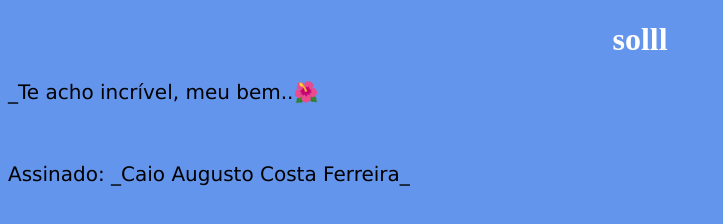
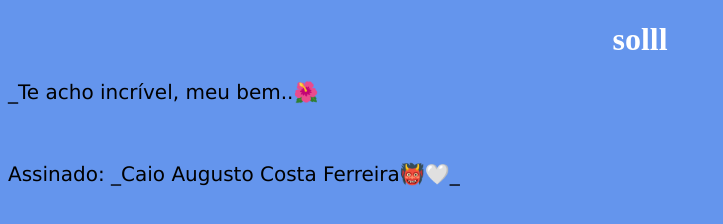
Before and after one commit to caioo19/pessoa-especial, a plain HTML site: page index.html in a window 1280 px wide. Shown: the whole page, without its empty margins (0-723 px from the left). Drawn offline with Linux system fonts and the light colour scheme.

```diff
--- a/index.html
+++ b/index.html
@@ -10,6 +10,6 @@
     <h1> solll </h1>
     <p>_Te acho incrível, meu bem..🌺 </p>
 		<br>
-		<p>Assinado: _Caio Augusto Costa Ferreira_ </p>
+		<p>Assinado: _Caio Augusto Costa Ferreira👹🤍_ </p>
   </body>
 </html>
```
